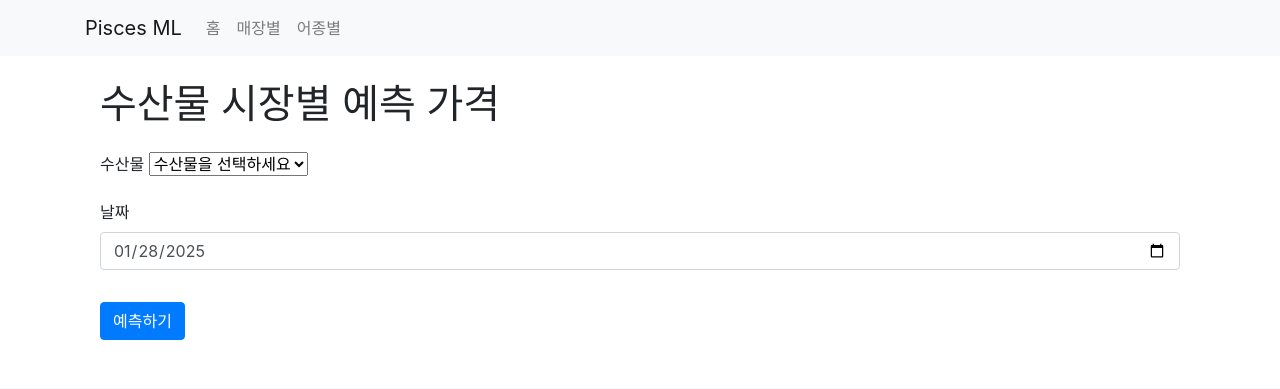
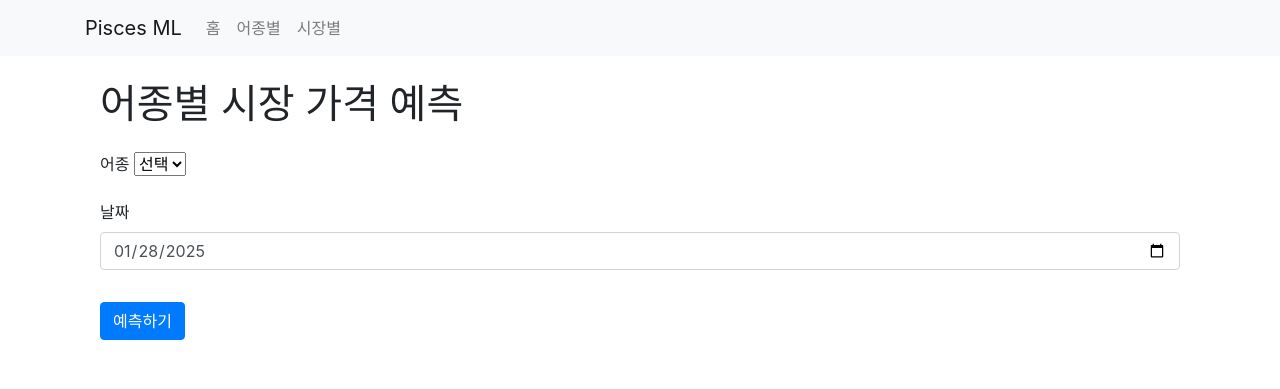
Before and after one commit to vhf1030/pisces, a Django app: page /predict/seafood/ in a window 1280 px wide. Shown: the top 389 px of the page. Run offline with Django 5.2, Linux system fonts and the light colour scheme; some libraries are stand-ins or nearby versions.

Commit message:
Modify templates

```diff
--- a/pisces_ml/urls.py
+++ b/pisces_ml/urls.py
@@ -6,6 +6,8 @@ urlpatterns = [
     path('', views.predict_page, name='predict_page'),  # 입력 폼 페이지
     path('predict/', views.predict, name='predict'),   # 예측 API 엔드포인트
     # path('', views.market_overview, name='market_overview'),  # TODO
-    path('predict/seafood/', views.predict_seafood_price, name='predict_seafood_price'),  # TODO
-    path('predict/market/', views.predict_market_prices, name='predict_market_prices'),  # TODO
+    # path('predict/seafood/', views.predict_seafood_price, name='predict_seafood_price'),  # TODO
+    # path('predict/market/', views.predict_market_prices, name='predict_market_prices'),  # TODO
+    path('predict/seafood/', views.predict_seafood, name='predict_seafood_price'),  # TODO
+    path('predict/market/', views.predict_market, name='predict_market_prices'),  # TODO
 ]
--- a/pisces_ml/views.py
+++ b/pisces_ml/views.py
@@ -2,6 +2,7 @@ from django.shortcuts import render  # type: ignore
 from django.http import JsonResponse  # type: ignore
 import os
 import json
+from datetime import datetime
 # Create your views here.
 
 
@@ -17,46 +18,87 @@ def market_overview(request):
 
 
 
-def predict_seafood_price(request):
+# def predict_seafood_price(request):
+#     if request.method == 'POST':
+#         seafood = request.POST.get('seafood')
+#         date = request.POST.get('date')
+
+#         # 예측 로직 (머신러닝 모델 사용)
+#         # 여기에 모델 호출 코드를 작성하세요.
+#         prediction = {
+#             "Market 1": 1234.56,
+#             "Market 2": 2345.67,
+#             "Market 3": 3456.78,
+#         }
+
+#         return render(request, 'pisces_ml/seafood_prediction.html', {
+#             'seafood': seafood,
+#             'date': date,
+#             'prediction': prediction
+#         })
+#     return render(request, 'pisces_ml/seafood_input.html')
+
+
+# def predict_market_prices(request):
+#     if request.method == 'POST':
+#         market = request.POST.get('market')
+#         date = request.POST.get('date')
+
+#         # 예측 로직 (머신러닝 모델 사용)
+#         # 여기에 모델 호출 코드를 작성하세요.
+#         prediction = {
+#             "Seafood 1": 1234.56,
+#             "Seafood 2": 2345.67,
+#             "Seafood 3": 3456.78,
+#         }
+
+#         return render(request, 'pisces_ml/market_prediction.html', {
+#             'market': market,
+#             'date': date,
+#             'prediction': prediction
+#         })
+#     return render(request, 'pisces_ml/market_input.html')
+
+
+def predict_market(request):
+    if request.method == 'POST':
+        market = request.POST.get('market')
+        date = request.POST.get('date')
+
+        # 예측 로직
+        prediction = {
+            "농어": 12345,
+            "광어": 67890,
+        }
+
+        return render(request, 'pisces_ml/market_template.html', {
+            'prediction': prediction,
+            'market': market,
+            'date': date
+        })
+
+    return render(request, 'pisces_ml/market_template.html', {'market': None, 'date': None})
+
+
+
+def predict_seafood(request):
     if request.method == 'POST':
         seafood = request.POST.get('seafood')
         date = request.POST.get('date')
 
-        # 예측 로직 (머신러닝 모델 사용)
-        # 여기에 모델 호출 코드를 작성하세요.
+        # 예측 로직
         prediction = {
-            "Market 1": 1234.56,
-            "Market 2": 2345.67,
-            "Market 3": 3456.78,
+            "가락시장": 12345,
+            "구리농수산물시장": 67890,
         }
 
-        return render(request, 'pisces_ml/seafood_prediction.html', {
+        return render(request, 'pisces_ml/seafood_template.html', {
+            'prediction': prediction,
             'seafood': seafood,
-            'date': date,
-            'prediction': prediction
+            'date': date
         })
-    return render(request, 'pisces_ml/seafood_input.html')
 
-
-def predict_market_prices(request):
-    if request.method == 'POST':
-        market = request.POST.get('market')
-        date = request.POST.get('date')
-
-        # 예측 로직 (머신러닝 모델 사용)
-        # 여기에 모델 호출 코드를 작성하세요.
-        prediction = {
-            "Seafood 1": 1234.56,
-            "Seafood 2": 2345.67,
-            "Seafood 3": 3456.78,
-        }
-
-        return render(request, 'pisces_ml/market_prediction.html', {
-            'market': market,
-            'date': date,
-            'prediction': prediction
-        })
-    return render(request, 'pisces_ml/market_input.html')
+    return render(request, 'pisces_ml/seafood_template.html', {'seafood': None, 'date': None})
 
 
 # def index(request):
@@ -65,7 +107,7 @@ def predict_market_prices(request):
 # 임시 모델 예측 함수 (머신러닝 모델 로드 시 대체)
 def mock_predict(market, item, date):
     # 예시: 시장 이름, 품목, 날짜를 기반으로 간단한 예측
-    return f"${len(market) * 10 + len(item) * 5 + int(date.split('-')[2])}"
+    return f"{hash(market) % 100 * 10 + hash(item) % 1000 * 100 + hash(date.split('-')[2]) % 100 * 10}원"
 
 def predict_page(request):
     """입력 폼 및 결과 페이지"""
--- a/templates/header.html
+++ b/templates/header.html
@@ -14,10 +14,10 @@
                         <a class="nav-link {% if request.path == '/predict/' %}active{% endif %}" href="/predict/">예측하기</a>
                     </li> -->
                     <li class="nav-item">
-                        <a class="nav-link {% if request.path == '/predict_seafood/' %}active{% endif %}" href="/predict/seafood/">매장별</a>
+                        <a class="nav-link {% if request.path == '/predict_seafood/' %}active{% endif %}" href="/predict/seafood/">어종별</a>
                     </li>
                     <li class="nav-item">
-                        <a class="nav-link {% if request.path == '/predict_market/' %}active{% endif %}" href="/predict/market/">어종별</a>
+                        <a class="nav-link {% if request.path == '/predict_market/' %}active{% endif %}" href="/predict/market/">시장별</a>
                     </li>
                 </ul>
             </div>
--- /dev/null
+++ b/templates/pisces_ml/seafood_template.html
@@ -0,0 +1,51 @@
+{% extends 'base.html' %}
+
+{% block content %}
+<div class="container">
+    <h1 class="mb-4">어종별 시장 가격 예측</h1>
+
+    <!-- 입력 폼 -->
+    <form method="POST">
+        {% csrf_token %}
+        <div class="mb-3">
+            <label for="seafood" class="form-label">어종</label>
+            <select name="seafood" id="seafood" class="form-select" required>
+                <option value="" disabled {% if not seafood %}selected{% endif %}>선택</option>
+                <option value="농어" {% if seafood == "농어" %}selected{% endif %}>농어</option>
+                <option value="광어" {% if seafood == "광어" %}selected{% endif %}>광어</option>
+                <option value="대게" {% if seafood == "대게" %}selected{% endif %}>대게</option>
+                <option value="연어" {% if seafood == "연어" %}selected{% endif %}>연어</option>
+                <option value="우럭" {% if seafood == "우럭" %}selected{% endif %}>우럭</option>
+                <option value="참돔" {% if seafood == "참돔" %}selected{% endif %}>참돔</option>
+                <option value="방어" {% if seafood == "방어" %}selected{% endif %}>방어</option>
+            </select>
+        </div>
+        <div class="mb-3">
+            <label for="date" class="form-label">날짜</label>
+            <input type="date" name="date" id="date" class="form-control" value="{{ date|default:'' }}" required>
+        </div>
+        <button type="submit" class="btn btn-primary mt-3">예측하기</button>
+    </form>
+
+    {% if prediction %}
+        <!-- 결과 출력 -->
+        <div class="result-section">
+            <h2 class="mb-3">예측 결과</h2>
+            <ul class="list-group">
+                {% for market, price in prediction.items %}
+                <li class="list-group-item"><strong>{{ market }}:</strong> {{ price }}원</li>
+                {% endfor %}
+            </ul>
+            <a href="?" class="btn btn-secondary mt-3">다시 예측하기</a>
+        </div>
+    {% endif %}
+</div>
+<script>
+    // 오늘 날짜를 기본값으로 설정
+    const dateField = document.getElementById('date');
+    if (!dateField.value) {
+        const today = new Date().toISOString().split('T')[0];
+        dateField.value = today;
+    }
+</script>
+{% endblock %}
```
Also changed, not shown: templates/pisces_ml/market_template.html (added, +54 -0 lines), Readme.md, templates/deprecated/index.html (renamed from templates/pisces_ml/index.html), templates/deprecated/market_input.html (renamed from templates/pisces_ml/market_input.html), templates/deprecated/market_prediction.html (renamed from templates/pisces_ml/market_prediction.html), templates/deprecated/seafood_input.html (renamed from templates/pisces_ml/seafood_input.html), templates/deprecated/seafood_prediction.html (renamed from templates/pisces_ml/seafood_prediction.html), 1 other file.
